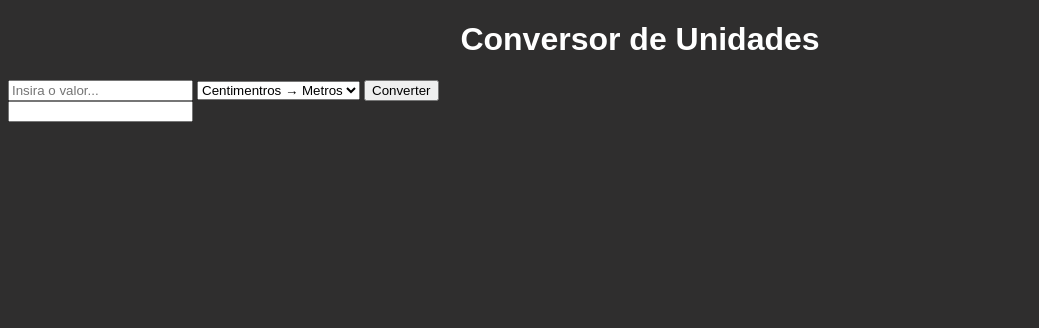
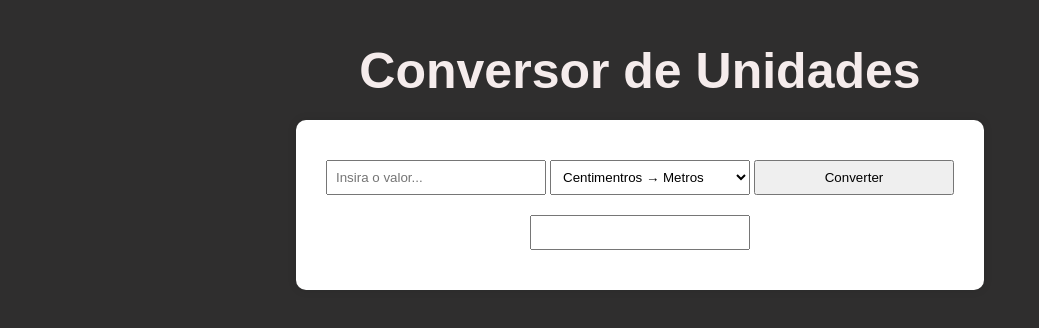
Before and after one commit to Robert-TaylorMF/DEV-WEB, a plain HTML site: page conversor-de-unidades/index.html in a window 1280 px wide. Shown: the whole page, without its empty margins (0-1039 px from the left). Drawn offline with Linux system fonts and the light colour scheme.

Commit message:
Adicionado as classes container e titulo para seprar os itens e centraliza-los

```diff
--- a/conversor-de-unidades/style.css
+++ b/conversor-de-unidades/style.css
@@ -1,4 +1,8 @@
 body{
+    display: flex;
+    flex-direction: column;
+    justify-content: center;
+    align-items: center;
     background-color: rgba(14, 13, 13, 0.863);
 }
 
@@ -9,6 +13,28 @@ h1{
     text-align: center;
 }
 
+input, select, button {
+    margin: 10px 0;
+    padding: 8px;
+    width: 200px;
+  }
+
+
 .valor{
     display: flex;
 }
+
+.container {
+    background-color: white;
+    padding: 30px;
+    border-radius: 10px;
+    box-shadow: 0 0 10px rgba(0,0,0,0.1);
+    text-align: center;
+  }
+
+  .titulo {
+    text-align: center;
+    margin-bottom: 20px;
+    font-size: 50px;
+    color: #f5ecec;
+  }
```
